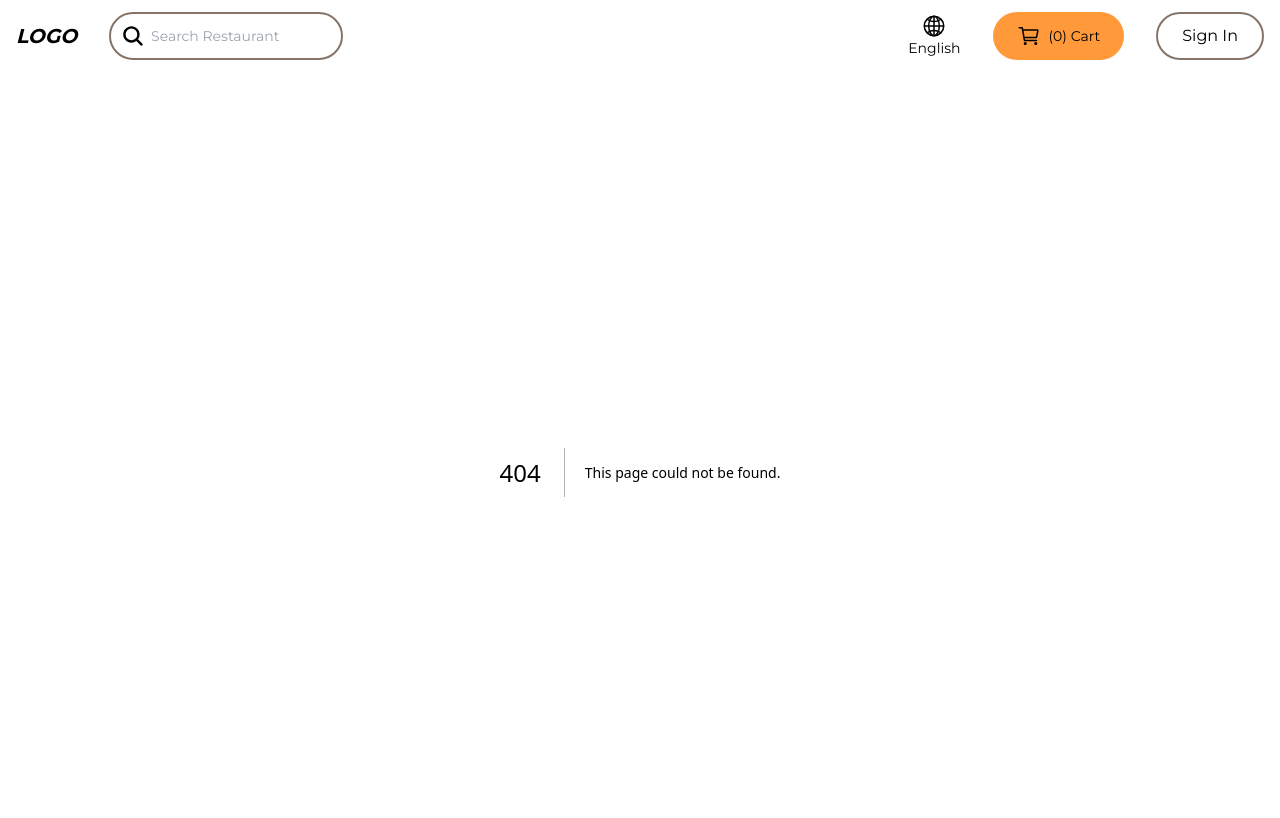
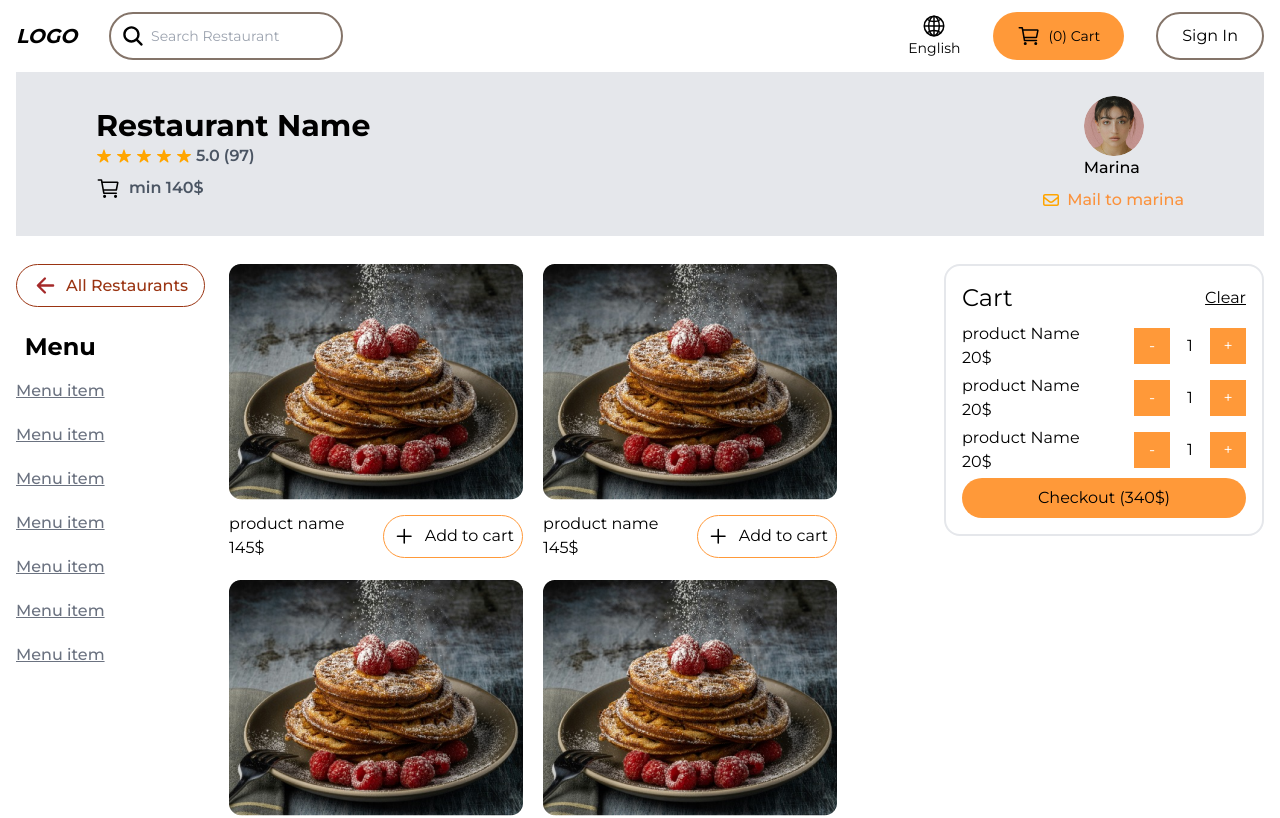
Before and after one commit to GeoLine02/home-chef-front, a Next.js app: page /1 in a window 1280 px wide. Before the commit this address had no page. Shown: the top 818 px of the page. Built offline with nearby package versions, Linux system fonts and the light colour scheme.

Commit message:
style: products ui

```diff
--- /dev/null
+++ b/src/app/[id]/page.tsx
@@ -0,0 +1,28 @@
+import CartList from "@/components/cart/CartList";
+import ProductList from "@/components/product/ProductList";
+import RestaurantMenuList from "@/components/restaurant/RestaurantMenuList";
+import RestaurantStats from "@/components/restaurant/RestaurantStats";
+import { IoArrowBackOutline } from "react-icons/io5";
+
+export default function RestaurantByID() {
+  return (
+    <main>
+      <RestaurantStats />
+      <div className="mt-7 flex gap-6">
+        <section>
+          <div className="cursor-pointer flex items-center gap-2 border border-orange-800 rounded-full p-2 px-4 w-fit text-orange-800 font-medium">
+            <IoArrowBackOutline color="brown" size={25} />
+            <button className="whitespace-nowrap">All Restaurants</button>
+          </div>
+          <RestaurantMenuList />
+        </section>
+        <section>
+          <ProductList />
+        </section>
+        <section>
+          <CartList isCartOpen layout="side" />
+        </section>
+      </div>
+    </main>
+  );
+}
--- /dev/null
+++ b/src/components/product/ProductCard.tsx
@@ -0,0 +1,21 @@
+import Image from "next/image";
+import ProductIamge from "../../assets/images/productPhoto.png";
+import AddToCartBtn from "../shared/AddToCartBtn";
+import ProductQuantity from "../shared/ProductQuantity";
+
+export default function ProductCard() {
+  const isCartItem = false;
+
+  return (
+    <div className="w-fit">
+      <Image alt="product image" src={ProductIamge} />
+      <div className="sm:flex items-center justify-between mt-3">
+        <div>
+          <h1>product name</h1>
+          <span>145$</span>
+        </div>
+        {!isCartItem ? <AddToCartBtn /> : <ProductQuantity />}
+      </div>
+    </div>
+  );
+}
--- /dev/null
+++ b/src/components/product/ProductList.tsx
@@ -0,0 +1,20 @@
+import ProductCard from "./ProductCard";
+
+export default function ProductList() {
+  return (
+    <div className="flex flex-wrap gap-5 items-center mb-9">
+      <ProductCard />
+      <ProductCard />
+      <ProductCard />
+      <ProductCard />
+      <ProductCard />
+      <ProductCard />
+      <ProductCard />
+      <ProductCard />
+      <ProductCard />
+      <ProductCard />
+      <ProductCard />
+      <ProductCard />
+    </div>
+  );
+}
--- /dev/null
+++ b/src/components/restaurant/RestaurantMenuItem.tsx
@@ -0,0 +1,7 @@
+export default function RestaurantMenuItem() {
+  return (
+    <li className="underline text-gray-500 font-medium  list-none">
+      Menu item
+    </li>
+  );
+}
--- /dev/null
+++ b/src/components/restaurant/RestaurantMenuList.tsx
@@ -0,0 +1,19 @@
+import React from "react";
+import RestaurantMenuItem from "./RestaurantMenuItem";
+
+export default function RestaurantMenuList() {
+  return (
+    <div className="w-fit mt-6 sticky left-0 top-3">
+      <h1 className="font-bold text-2xl text-center mb-4">Menu</h1>
+      <div className="space-y-5">
+        <RestaurantMenuItem />
+        <RestaurantMenuItem />
+        <RestaurantMenuItem />
+        <RestaurantMenuItem />
+        <RestaurantMenuItem />
+        <RestaurantMenuItem />
+        <RestaurantMenuItem />
+      </div>
+    </div>
+  );
+}
--- /dev/null
+++ b/src/components/restaurant/RestaurantStats.tsx
@@ -0,0 +1,42 @@
+import Image from "next/image";
+import { IoIosStar } from "react-icons/io";
+import { IoCartOutline } from "react-icons/io5";
+import UserProfileImage from "../../assets/images/userProfilePhoto.png";
+import { FaRegEnvelope } from "react-icons/fa6";
+
+export default function RestaurantStats() {
+  return (
+    <section className="bg-gray-200 py-6 flex items-center justify-between px-20">
+      <div>
+        <h1 className="text-3xl font-bold">Restaurant Name</h1>
+        <div className="flex gap-1 items-center">
+          <IoIosStar color="orange" />
+          <IoIosStar color="orange" />
+          <IoIosStar color="orange" />
+          <IoIosStar color="orange" />
+          <IoIosStar color="orange" />
+          <span className="text-gray-600 font-semibold">5.0</span>
+          <span className="text-gray-600 font-semibold">(97)</span>
+        </div>
+        <div className="flex gap-2 items-center mt-2">
+          <IoCartOutline size={25} />
+          <span className="text-gray-600 font-semibold">min 140$</span>
+        </div>
+      </div>
+      <div className="flex flex-col items-center justify-center">
+        <div>
+          <Image
+            alt="profile photo"
+            src={UserProfileImage}
+            className="rounded-full"
+          />
+          <h1 className="font-medium">Marina</h1>
+        </div>
+        <div className="text-orange-400 font-medium flex gap-2 items-center mt-2">
+          <FaRegEnvelope color="orange" />
+          <span>Mail to marina</span>
+        </div>
+      </div>
+    </section>
+  );
+}
--- /dev/null
+++ b/src/components/shared/AddToCartBtn.tsx
@@ -0,0 +1,10 @@
+import { GoPlus } from "react-icons/go";
+
+export default function AddToCartBtn() {
+  return (
+    <div className="flex items-center justify-center gap-2 p-2 border border-customOrange rounded-full cursor-pointer hover:bg-customOrange hover:text-white">
+      <GoPlus size={25} />
+      <button>Add to cart</button>
+    </div>
+  );
+}
```
Also changed, not shown: src/assets/images/productPhoto.png (added), src/assets/images/userProfilePhoto.png (added).
